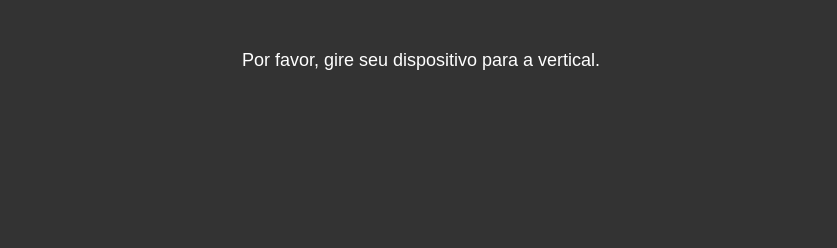
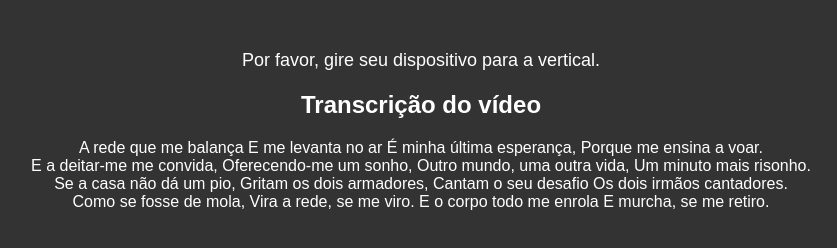
Before and after one commit to PedroH-Ramos777/mpv_teste_fcja, a plain HTML site: page index.html in a window 1280 px wide. Shown: the whole page, without its empty margins (219-1056 px from the left). Drawn offline with Linux system fonts and the light colour scheme.

Commit message:
video final mvp fcja

```diff
--- a/index.html
+++ b/index.html
@@ -72,11 +72,34 @@
 
     <div class="video-container">
         <iframe
-            src="https://www.youtube.com/embed/bkOHszWQIRg"
+            src="https://youtube.com/embed/uRykCKhXigo"
             frameborder="0"
             allow="accelerometer; autoplay; clipboard-write; encrypted-media; gyroscope; picture-in-picture"
             allowfullscreen>
         </iframe>
+
+    </div>
+    <div>
+        <h2 style="color: white; text-align: center;">Transcrição do vídeo</h2>
+        <p style="color: white; text-align: center;">A rede que me balança
+E me levanta no ar
+É minha última esperança,
+Porque me ensina a voar. <br>
+
+E a deitar-me me convida,
+Oferecendo-me um sonho,
+Outro mundo, uma outra vida,
+Um minuto mais risonho.<br>
+
+Se a casa não dá um pio,
+Gritam os dois armadores,
+Cantam o seu desafio
+Os dois irmãos cantadores.<br>
+
+Como se fosse de mola,
+Vira a rede, se me viro.
+E o corpo todo me enrola
+E murcha, se me retiro.</p>
     </div>
 
 </body>
```
